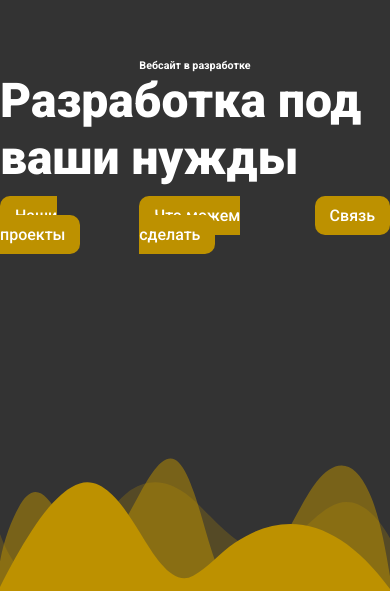
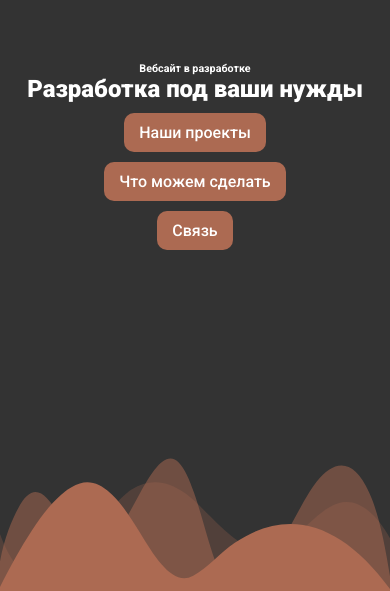
Before and after one commit to GSU-Dev/gachi-main, a plain HTML site: page index.html in a window 390 px wide. Shown: the part 271-862 px from the top of the page. Drawn offline with Linux system fonts and the light colour scheme.

Commit message:
Add responsive, change color, add logo

```diff
--- a/assets/style.css
+++ b/assets/style.css
@@ -3,8 +3,8 @@
 :root {
     --font-color: white;
     --background-primary: #333;
-    --primary: #bd9100;
-    --primary-hover: #bd91008f;
+    --primary: #ac6a52;
+    --primary-hover: #ac6a528f;
 }
 
 * {
@@ -154,3 +154,27 @@ html, body {
 .flip {
     transform: rotate(180deg);
 }
+
+@media (max-width: 700px) {
+    .first h1, .features .container h1, .projects .container h1, .contact .container h1 {
+        font-size: 2em;
+    }
+}
+
+@media (max-width: 520px) {
+    .projcts {
+        flex-direction: column;
+    }
+}
+
+@media (max-width: 470px) {
+    .first h1, .features .container h1, .projects .container h1, .contact .container h1 {
+        font-size: 1.5em;
+    }
+
+    .first ul {
+        align-items: center;
+        flex-direction: column;
+        gap: 30px;
+    }
+}
--- a/index.html
+++ b/index.html
@@ -7,6 +7,7 @@
     <title>G.SU</title>
     <link rel="stylesheet" href="/assets/style.css">
     <meta name="description" content="Разработка под все ваши нужды">
+    <link rel="icon" href="favicon.ico">
 </head>
 <body>
     <main>
```
Also changed, not shown: assets/logo.png (added), assets/logo.svg (added), favicon.ico (added).
